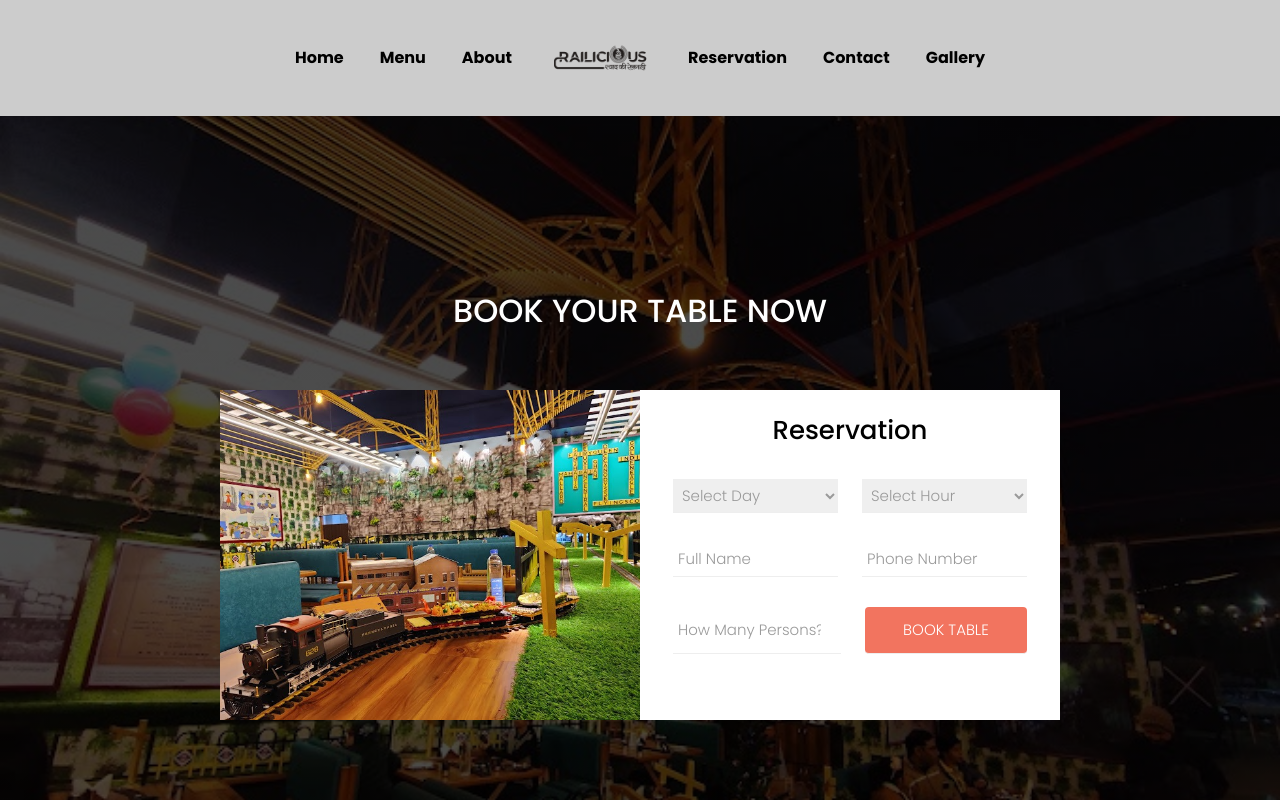
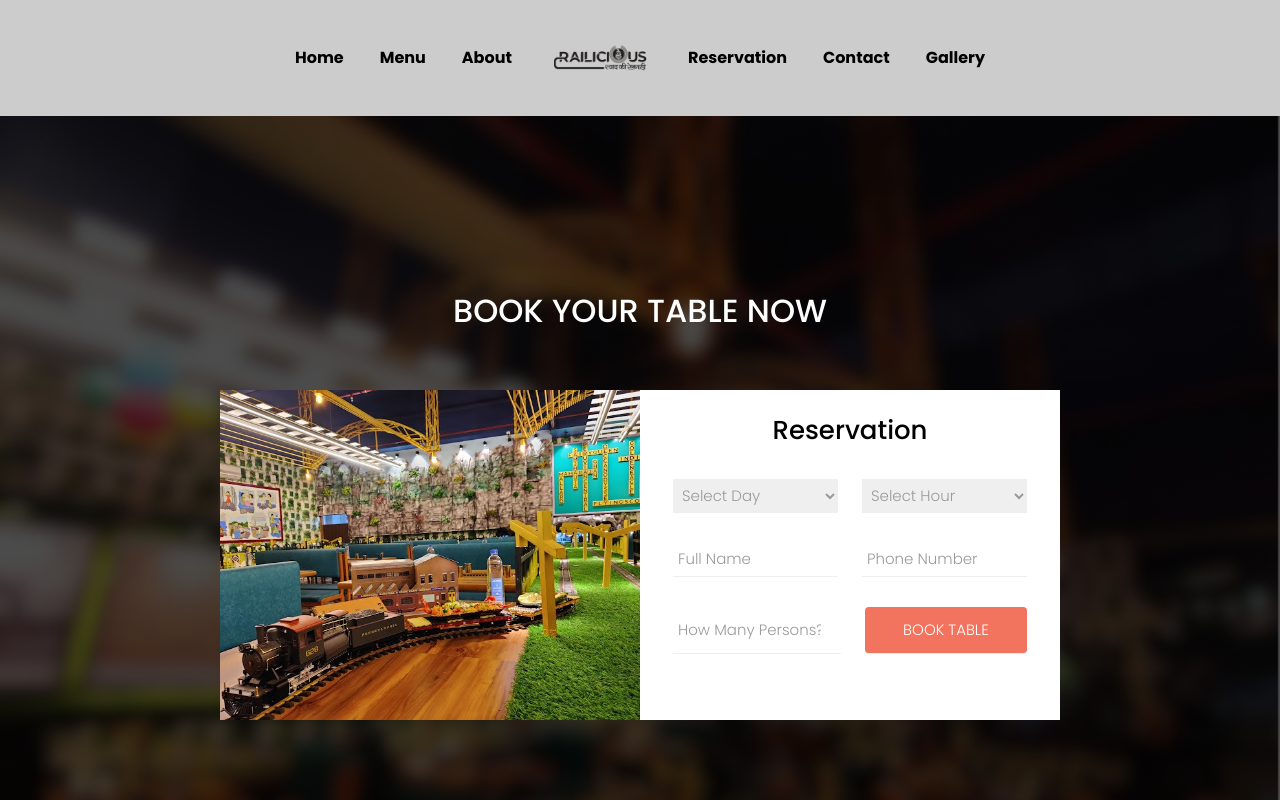
Before and after one commit to Lakshya-1802/RailiciousRestaurant, a React (Create React App) app: page /reservation in a window 1280 px wide. Shown: the top 800 px of the page. Built offline with nearby package versions, Linux system fonts and the light colour scheme.

Commit message:
image update

```diff
--- a/src/Reservation/reservation.css
+++ b/src/Reservation/reservation.css
@@ -12,13 +12,14 @@ body{
 }
 .banner{
     min-height: 100vh;
-    background: linear-gradient(rgba(0, 0, 0, 0.7), rgba(0, 0, 0, 0.7)), url("back.jpeg") center/cover no-repeat;
+    background: linear-gradient(rgba(0, 0, 0, 0.7), rgba(0, 0, 0, 0.7)), url("back.png") center/cover no-repeat;
     display: flex;
     flex-direction: column;
     justify-content: center;
     align-items: center;
     color: #fff;
     padding-bottom: 20px;
+
 }
 .card-container{
     display: grid;
```
Also changed, not shown: src/Reservation/back.png (added).
